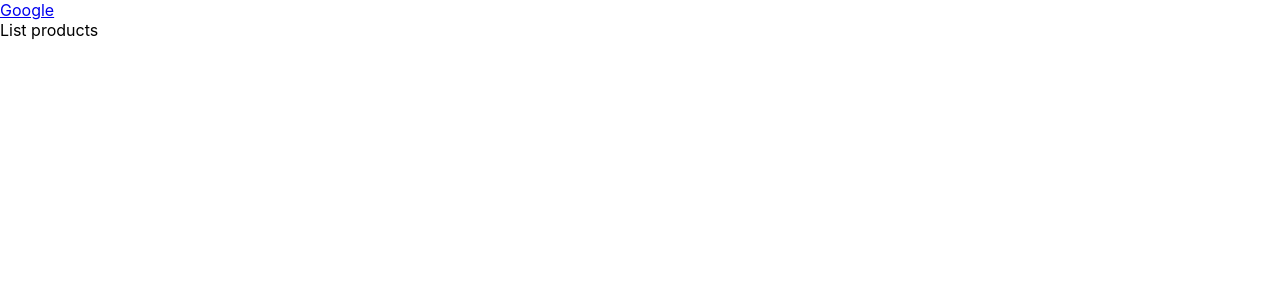
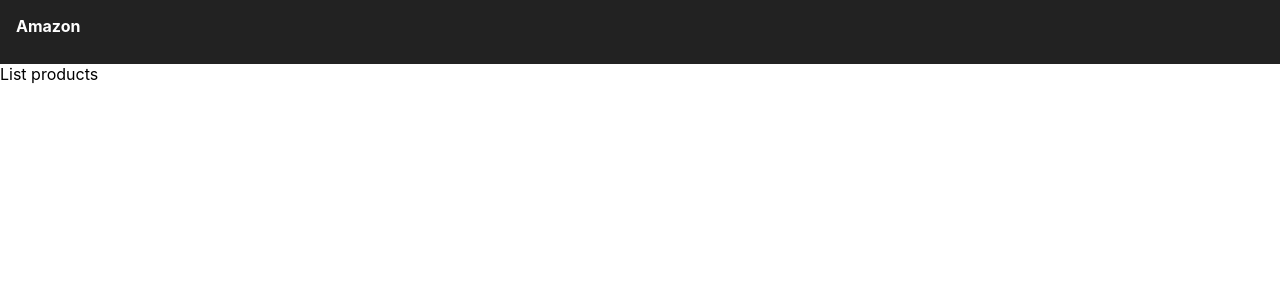
Before and after one commit to joaopfsiqueira/wecommerce, a React (Create React App) app: page / in a window 1280 px wide. Shown: the top 300 px of the page. Built offline with nearby package versions, Linux system fonts and the light colour scheme.

Commit message:
feat: update header initial style

```diff
--- a/src/App.js
+++ b/src/App.js
@@ -4,7 +4,7 @@ function App() {
   return (
     <div>
       <header >
-        <a href="/">Google</a>
+        <a href="/">Amazon</a>
       </header>
       <main>List products</main>
     </div>
--- a/src/index.css
+++ b/src/index.css
@@ -7,7 +7,15 @@ body {
   -moz-osx-font-smoothing: grayscale;
 }
 
-code {
-  font-family: source-code-pro, Menlo, Monaco, Consolas, 'Courier New',
-    monospace;
+header {
+  background-color: #222;
+  height: 2rem;
+  padding: 1rem;
+  color: white;
 }
+
+header a {
+  color: white;
+  text-decoration: none;
+  font-weight: bold;
+}
```
